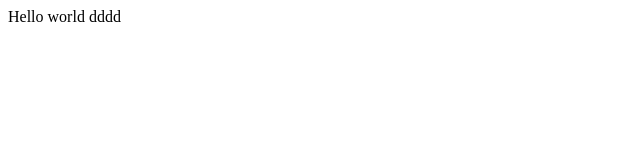
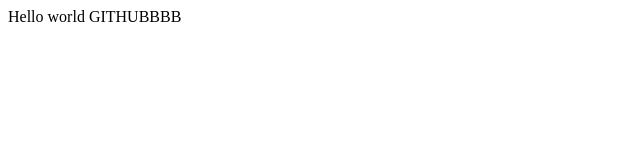
Before and after one commit to angeljintong/ivyleagueconsulting, a plain HTML site: page index.html in a window 1280 px wide. Shown: the full height of the page, 0-640 px from the left. Drawn offline with Linux system fonts and the light colour scheme.

Commit message:
GITHUB WORKS

```diff
--- a/index.html
+++ b/index.html
@@ -6,6 +6,7 @@
 </head>
 
 <body>
-Hello world dddd
+Hello world
+GITHUBBBB
 </body>
 </html>
```
